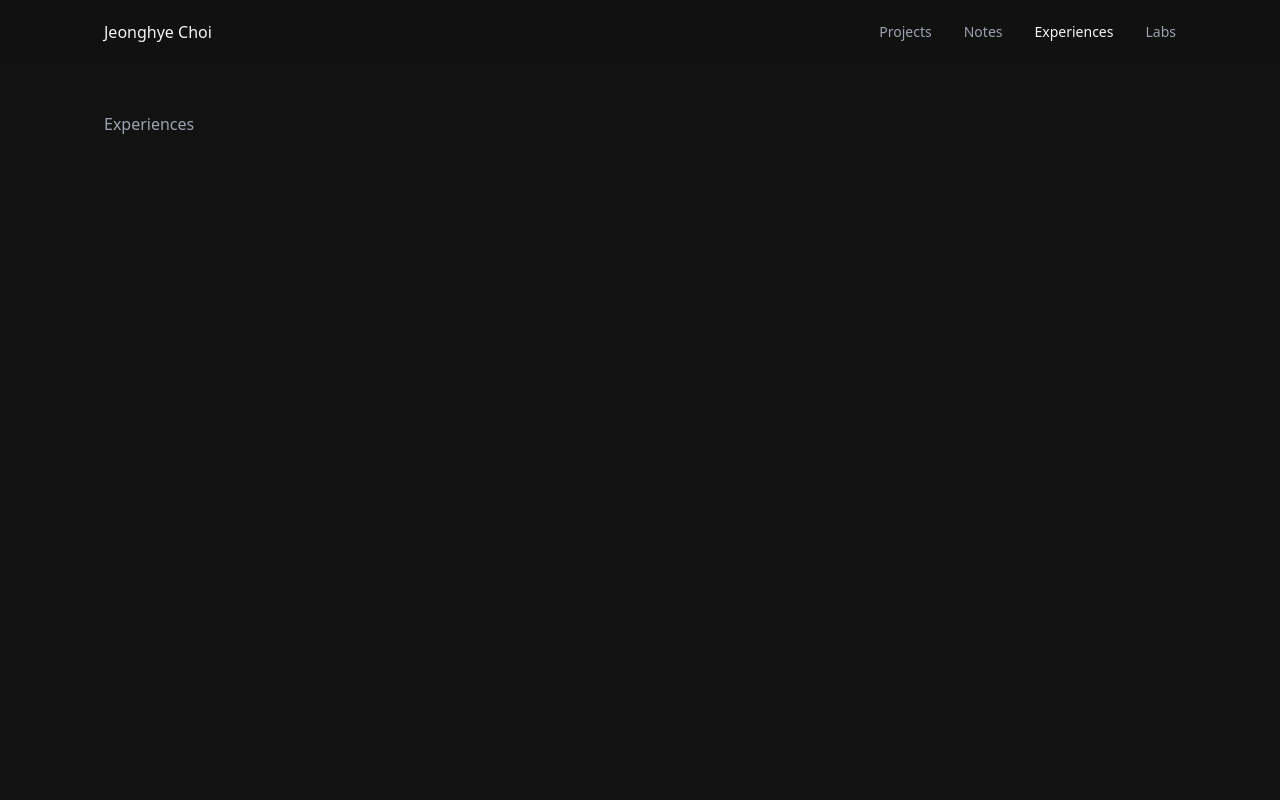
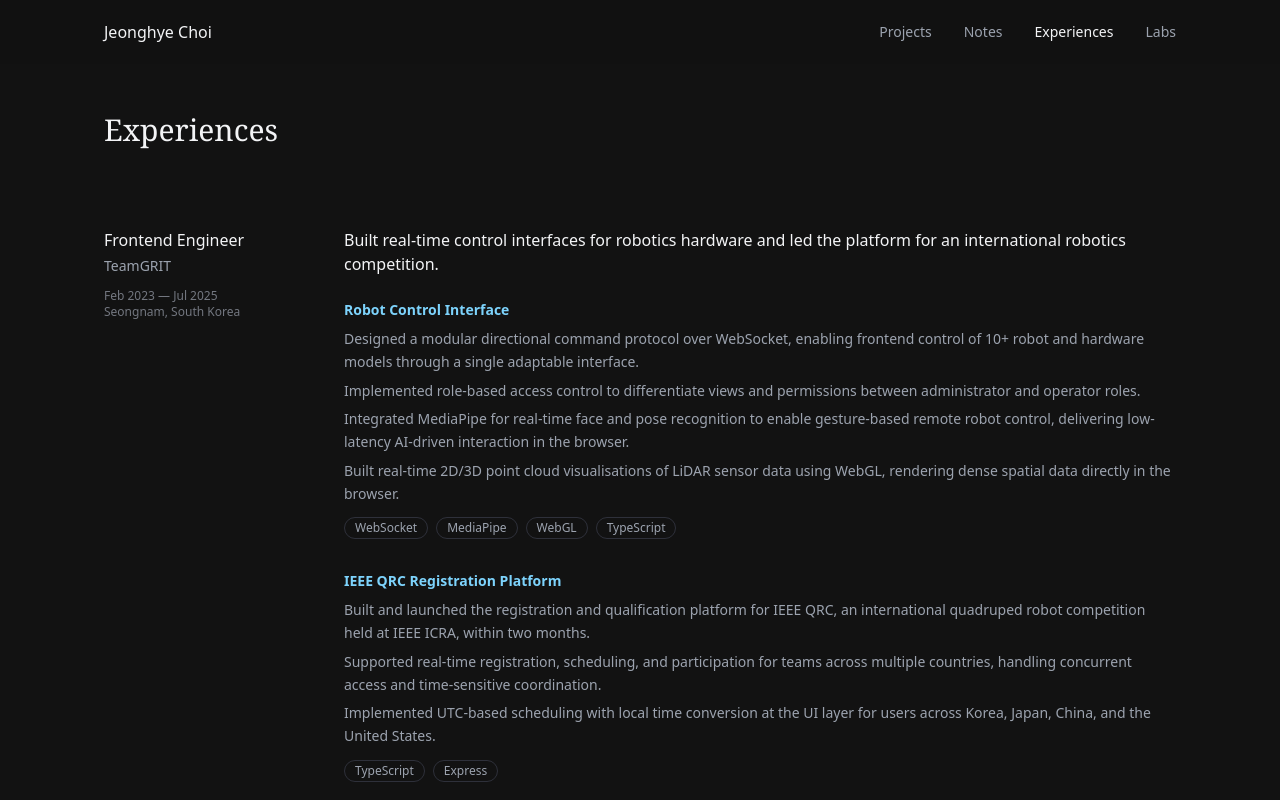
Before and after one commit to jeonghye-choi/portfolio, a React (Vite) app: page /experiences in a window 1280 px wide. Shown: the top 800 px of the page. Built offline with nearby package versions, Linux system fonts and the light colour scheme.

Commit message:
feat: add experiences page with timeline layout

```diff
--- /dev/null
+++ b/src/components/ExperienceItem.tsx
@@ -0,0 +1,75 @@
+import type { Experience } from "@/data/experiences";
+
+function formatDate(date: string | null) {
+  if (!date) return "Present";
+  const [year, month] = date.split("-");
+  const monthNames = [
+    "Jan",
+    "Feb",
+    "Mar",
+    "Apr",
+    "May",
+    "Jun",
+    "Jul",
+    "Aug",
+    "Sep",
+    "Oct",
+    "Nov",
+    "Dec",
+  ];
+  return `${monthNames[parseInt(month, 10) - 1]} ${year}`;
+}
+
+export default function ExperienceItem({
+  experience,
+}: {
+  experience: Experience;
+}) {
+  return (
+    <div className="border-border grid grid-cols-1 gap-8 border-b py-10 last:border-b-0 md:grid-cols-[200px_1fr] md:gap-10">
+      {/* 왼쪽: 메타데이터 */}
+      <div>
+        <p className="text-text-h text-base font-medium">{experience.role}</p>
+        <p className="text-text mt-1 text-sm">{experience.company}</p>
+        <p className="text-text/70 mt-3 text-xs">
+          {formatDate(experience.startDate)} — {formatDate(experience.endDate)}
+        </p>
+        <p className="text-text/70 text-xs">{experience.location}</p>
+      </div>
+
+      {/* 오른쪽: 상세 */}
+      <div>
+        <p className="text-text-h text-base">{experience.companySummary}</p>
+
+        <div className="mt-6 flex flex-col gap-8">
+          {experience.projects.map((project) => (
+            <div key={project.title}>
+              <h3 className="text-accent-secondary text-sm font-semibold">
+                {project.title}
+              </h3>
+              <ul className="mt-2 flex flex-col gap-1.5">
+                {project.bullets.map((bullet, i) => (
+                  <li key={i} className="text-text text-sm leading-relaxed">
+                    {bullet}
+                  </li>
+                ))}
+              </ul>
+              {project.tags.length > 0 && (
+                <div className="mt-3 flex flex-wrap gap-2">
+                  {project.tags.map((tag) => (
+                    <span
+                      key={tag}
+                      className="border-border text-text rounded-full border px-2.5 py-0.5 text-xs"
+                    >
+                      {tag}
+                    </span>
+                  ))}
+                </div>
+              )}
+            </div>
+          ))}
+        </div>
+      </div>
+    </div>
+  );
+}
--- /dev/null
+++ b/src/data/experiences.ts
@@ -0,0 +1,105 @@
+export interface ExperienceProject {
+  title: string;
+  bullets: string[];
+  tags: string[];
+}
+
+export interface Experience {
+  id: string;
+  company: string;
+  companyUrl?: string;
+  role: string;
+  location: string;
+  startDate: string; // "2023-02"
+  endDate: string | null; // null = present
+  companySummary: string;
+  projects: ExperienceProject[];
+}
+
+export const experiences: Experience[] = [
+  {
+    id: "teamgrit",
+    company: "TeamGRIT",
+    role: "Frontend Engineer",
+    location: "Seongnam, South Korea",
+    startDate: "2023-02",
+    endDate: "2025-07",
+    companySummary:
+      "Built real-time control interfaces for robotics hardware and led the platform for an international robotics competition.",
+    projects: [
+      {
+        title: "Robot Control Interface",
+        bullets: [
+          "Designed a modular directional command protocol over WebSocket, enabling frontend control of 10+ robot and hardware models through a single adaptable interface.",
+          "Implemented role-based access control to differentiate views and permissions between administrator and operator roles.",
+          "Integrated MediaPipe for real-time face and pose recognition to enable gesture-based remote robot control, delivering low-latency AI-driven interaction in the browser.",
+          "Built real-time 2D/3D point cloud visualisations of LiDAR sensor data using WebGL, rendering dense spatial data directly in the browser.",
+        ],
+        tags: ["WebSocket", "MediaPipe", "WebGL", "TypeScript"],
+      },
+      {
+        title: "IEEE QRC Registration Platform",
+        bullets: [
+          "Built and launched the registration and qualification platform for IEEE QRC, an international quadruped robot competition held at IEEE ICRA, within two months.",
+          "Supported real-time registration, scheduling, and participation for teams across multiple countries, handling concurrent access and time-sensitive coordination.",
+          "Implemented UTC-based scheduling with local time conversion at the UI layer for users across Korea, Japan, China, and the United States.",
+        ],
+        tags: ["TypeScript", "Express"],
+      },
+      {
+        title: "Backend Migration",
+        bullets: [
+          "Led backend migration from Express to Java Spring Boot for the robot management control system, improving reliability and maintainability across 10+ hardware models.",
+        ],
+        tags: ["Spring Boot", "Express"],
+      },
+    ],
+  },
+  {
+    id: "toss",
+    company: "Viva Republica (Toss)",
+    role: "Frontend Engineer",
+    location: "Seoul, South Korea",
+    startDate: "2022-06",
+    endDate: "2022-12",
+    companySummary:
+      "Built the shared component library implementing the Toss Design System, bridging design and engineering across the product portfolio.",
+    projects: [
+      {
+        title: "Toss Design System Component Library",
+        bullets: [
+          "Built the shared React/TypeScript component library implementing the Toss Design System (TDS), bridging design and engineering — designers composed screens in Framer using production-ready components, developers implemented them directly.",
+          "Migrated component styling from SCSS to styled-components to resolve style-override conflicts caused by class name collisions across component versions, improving style isolation and consistency for design-to-code handoff.",
+          "Built Storybook-based verification workflows for the component library, enabling designers and developers to visually confirm implementation accuracy before release.",
+        ],
+        tags: ["React", "TypeScript", "styled-components", "Storybook"],
+      },
+      {
+        title: "Team Documentation",
+        bullets: [
+          "Authored procedural documentation for recurring frontend workflows, reducing repetitive onboarding explanations as the team scaled.",
+        ],
+        tags: [],
+      },
+    ],
+  },
+  {
+    id: "onad",
+    company: "ONAD",
+    role: "UI/UX Designer",
+    location: "Busan, South Korea",
+    startDate: "2019-05",
+    endDate: "2019-09",
+    companySummary:
+      "Designed wireframes and prototypes for advertising and streaming platforms.",
+    projects: [
+      {
+        title: "Advertising & Streaming Platform Design",
+        bullets: [
+          "Created wireframes and high-fidelity prototypes for advertising and streaming platforms using Figma and Adobe XD.",
+        ],
+        tags: ["Figma", "Adobe XD"],
+      },
+    ],
+  },
+];
--- a/src/index.css
+++ b/src/index.css
@@ -17,6 +17,7 @@
   --color-bg: #121212;
   --color-border: #2e303a;
   --color-accent: #c084fc;
+  --color-accent-secondary: #7dd3fc;
 }
 
 html {
@@ -47,6 +48,6 @@ button:not(:disabled) {
 
 @layer utilities {
   .bg-header {
-    background-color: rgba(18, 18, 18, 0.7);
+    background-color: rgba(18, 18, 18, 0.9);
   }
 }
--- a/src/pages/Experiences.tsx
+++ b/src/pages/Experiences.tsx
@@ -1,10 +1,19 @@
 import Container from "@/components/Container";
+import ExperienceItem from "@/components/ExperienceItem";
+import { experiences } from "@/data/experiences";
 
 export default function Experiences() {
   return (
     <Container>
       <section className="py-12">
-        <h1>Experiences</h1>
+        <h1 className="text-text-h font-serif text-3xl font-medium">
+          Experiences
+        </h1>
+        <div className="mt-10 pb-16">
+          {experiences.map((exp) => (
+            <ExperienceItem key={exp.id} experience={exp} />
+          ))}
+        </div>
       </section>
     </Container>
   );
```
